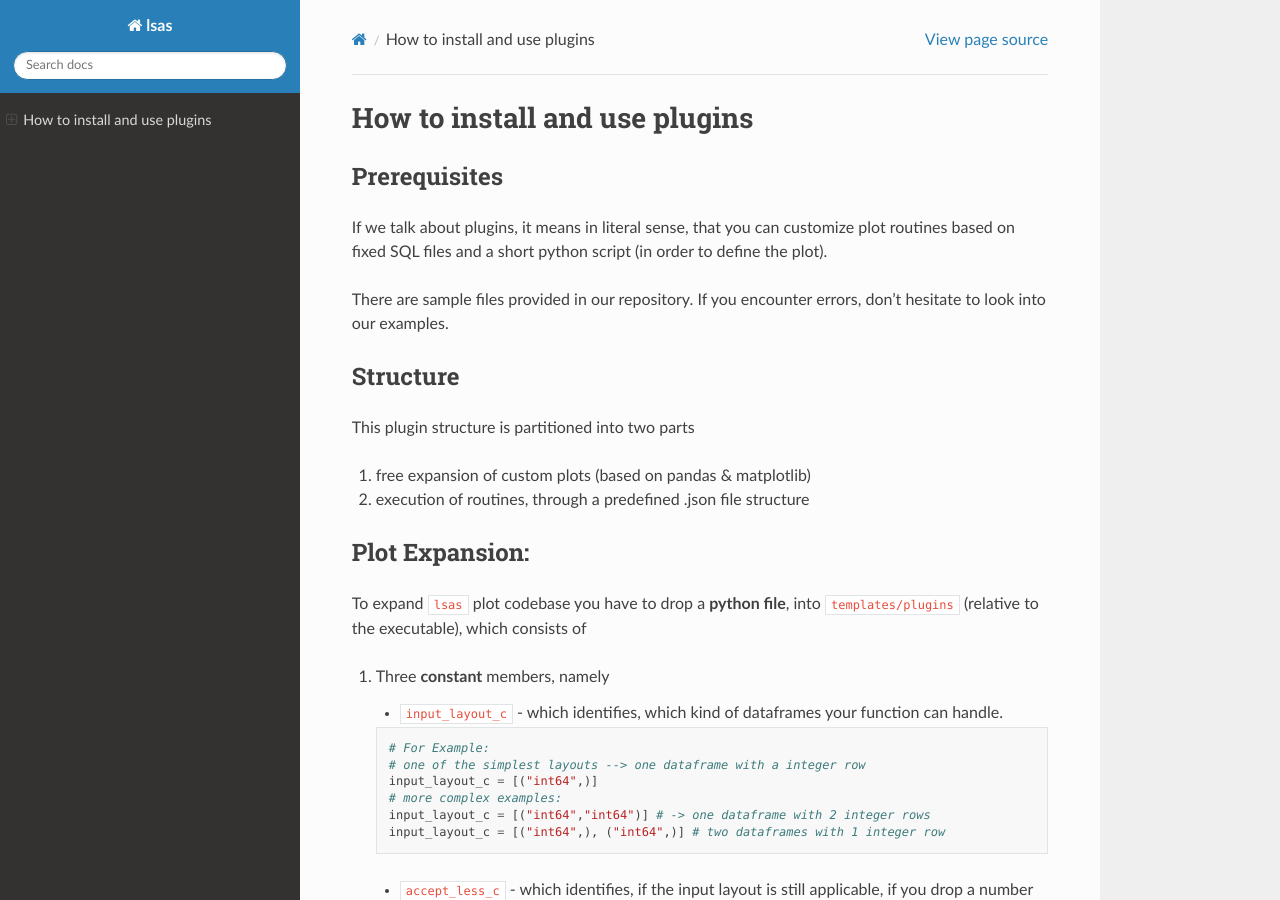
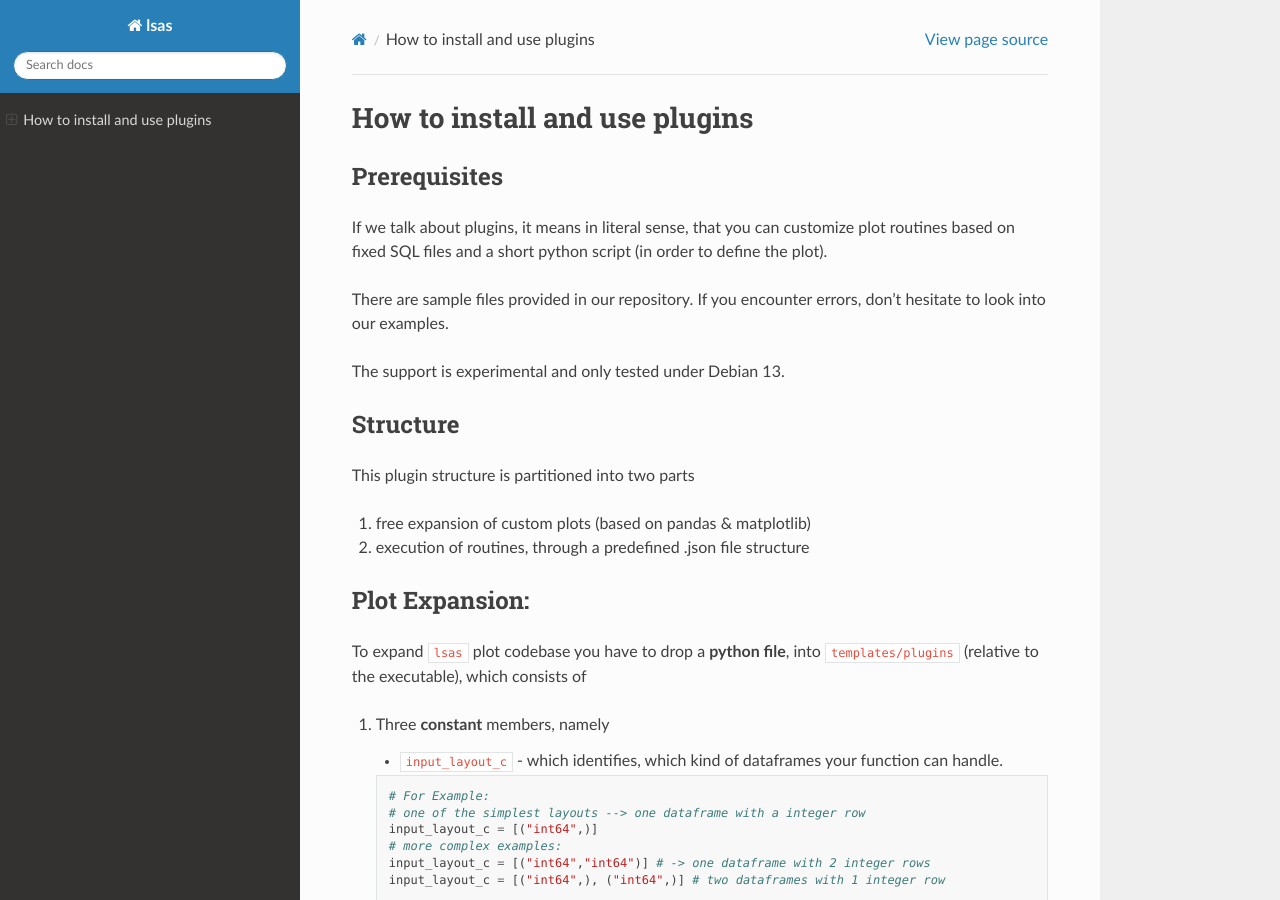
Before and after one commit to future-gadget-lab-de/league_scrim_analytics_suite, a Sphinx documentation site: the page built from docs/source/markdown/plugins.md, in a window 1280 px wide and 900 px high. Built offline with Sphinx 7.4.7 and the Read the Docs theme 3.1.0, drawn with Linux system fonts in a browser that asks for light colours.

Commit message:
chore - doc addition

```diff
--- a/docs/source/markdown/plugins.md
+++ b/docs/source/markdown/plugins.md
@@ -7,6 +7,8 @@ based on fixed SQL files and a short python script (in order to define the plot)
 
 There are sample files provided in our repository. If you encounter errors, don't hesitate
 to look into our examples.
+
+The support is experimental and only tested under Debian 13.
 
 ## Structure
 
```
